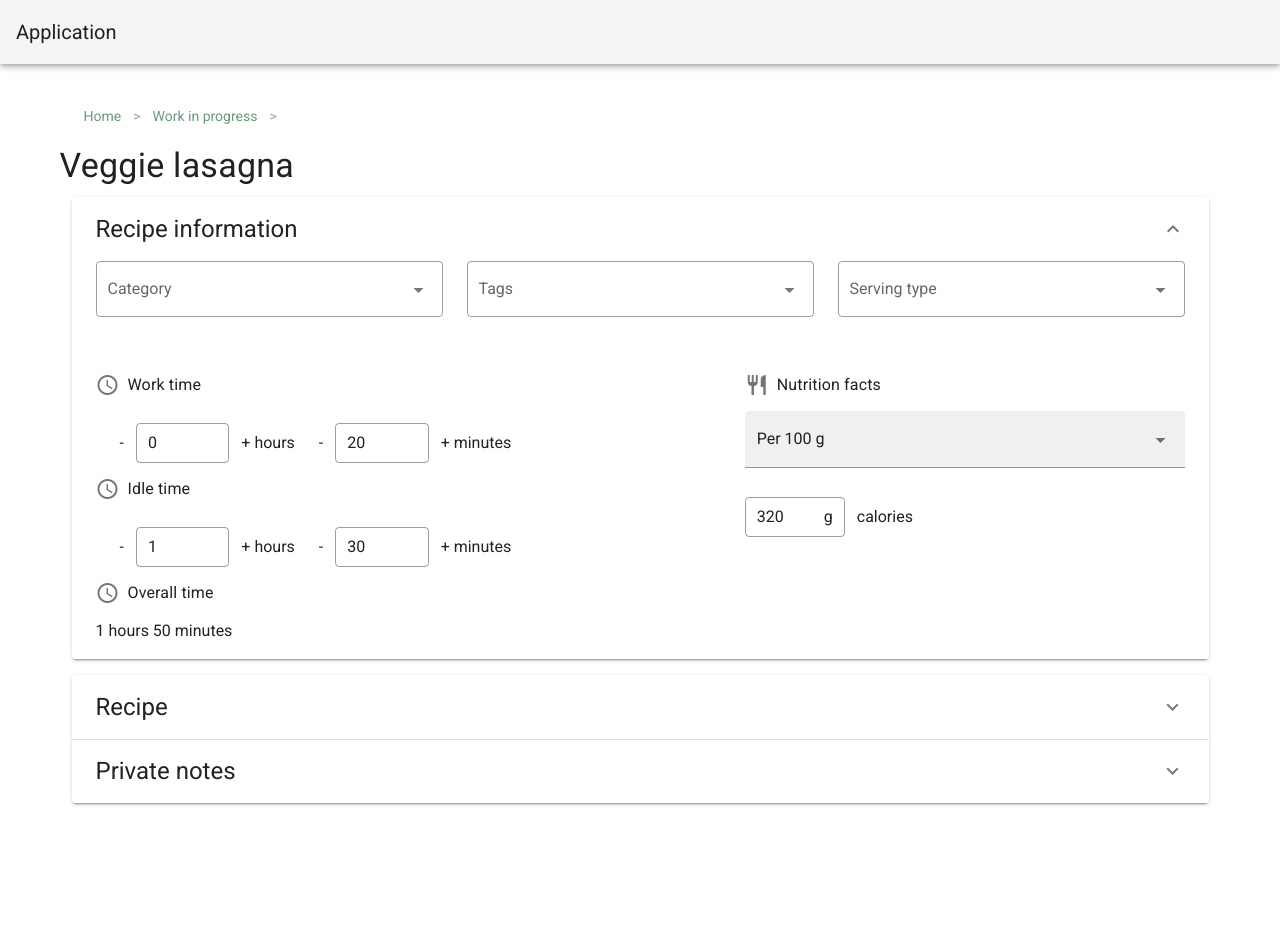
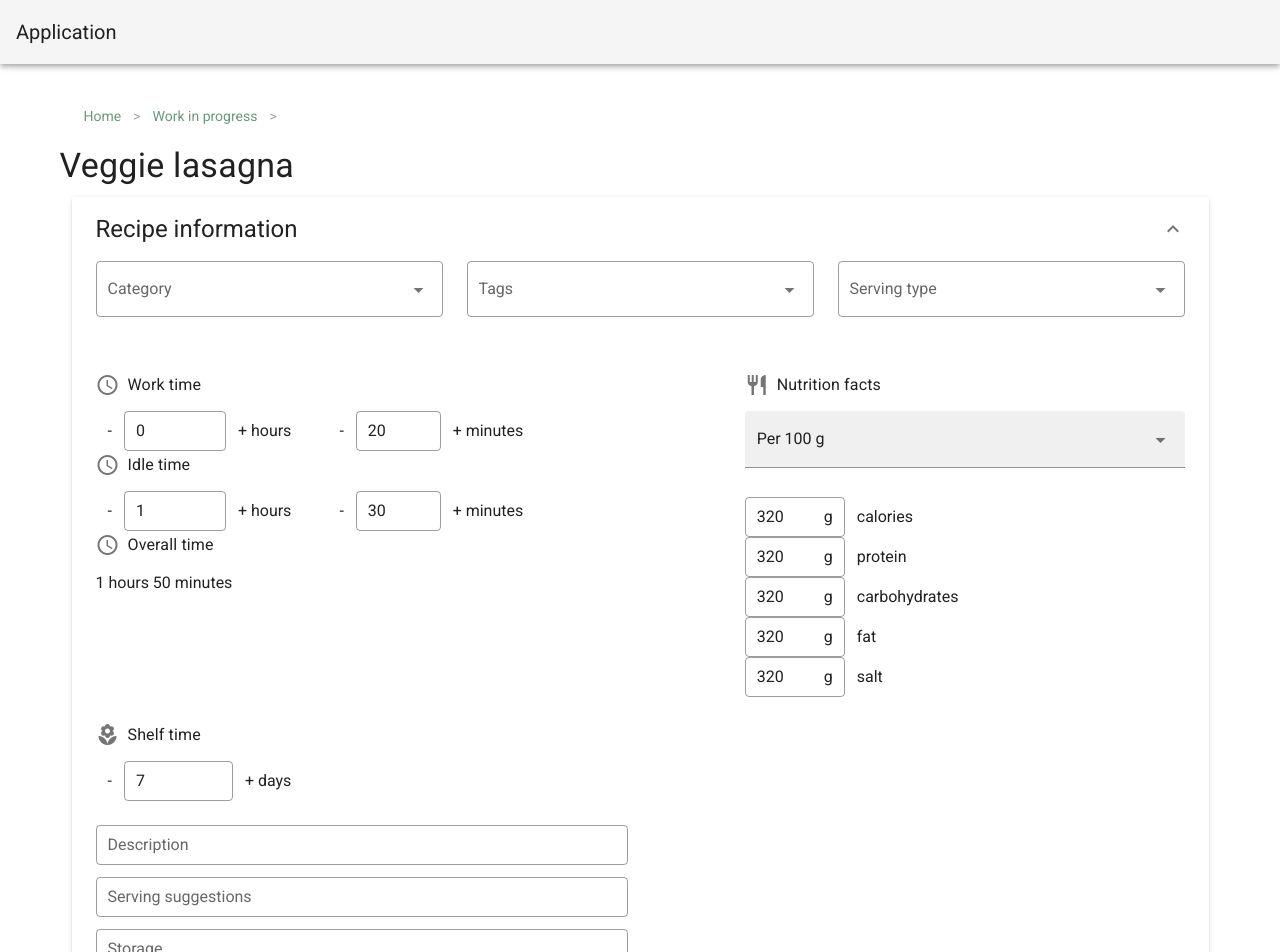
Before and after one commit to camillagejl/re-cpo, a Vue app: page /edit-recipe in a window 1280 px wide. Shown: the top 952 px of the page. Before the commit the page ends 839 px from the top, so only its background shows below. Built offline with nearby package versions, Linux system fonts and the light colour scheme.

Commit message:
Added all fields to Recipe information, but still missing some styling and connecting it to Store

```diff
--- a/src/components/NutritionInput.vue
+++ b/src/components/NutritionInput.vue
@@ -20,7 +20,7 @@
     </v-text-field>
 
     <p class="mx-3 mb-0">
-      calories
+      {{ name }}
     </p>
 
   </v-container>
@@ -29,18 +29,10 @@
 <script>
 export default {
   name: "NutritionInput",
-  // data: () => ({
-  //   value: 1001
-  // }),
   props:
     {
-      value: String
+      value: String,
+      name: String
   },
-  methods: {
-    oninput(e) {
-      console.log(e)
-      // $emit('input', $event.target.value)
-    }
-  }
 };
 </script>
--- a/src/views/EditRecipe.vue
+++ b/src/views/EditRecipe.vue
@@ -69,7 +69,8 @@
                       :text="'Work time'"
                     ></IconHeader>
 
-                    <v-container class="d-flex align-center">
+                    <v-row>
+                      <v-col cols="6" class="d-flex align-center">
                         <p class="mx-3 mb-0">
                           -
                         </p>
@@ -88,6 +89,10 @@
                         <p class="mx-3 mb-0">
                           + hours
                         </p>
+
+                      </v-col>
+
+                      <v-col cols="6" class="d-flex align-center">
 
                         <p class="mx-3 mb-0">
                           -
@@ -109,7 +114,9 @@
                           + minutes
                         </p>
 
-                    </v-container>
+                      </v-col>
+
+                    </v-row>
                   </v-container>
 
                   <v-container class="pa-0">
@@ -118,7 +125,8 @@
                       :text="'Idle time'"
                     ></IconHeader>
 
-                    <v-container class="d-flex align-center">
+                    <v-row>
+                      <v-col cols="6" class="d-flex align-center">
                         <p class="mx-3 mb-0">
                           -
                         </p>
@@ -137,7 +145,9 @@
                         <p class="mx-3 mb-0">
                           + hours
                         </p>
+                      </v-col>
 
+                      <v-col cols="6" class="d-flex align-center">
                         <p class="mx-3 mb-0">
                           -
                         </p>
@@ -158,7 +168,8 @@
                           + minutes
                         </p>
 
-                    </v-container>
+                      </v-col>
+                    </v-row>
                   </v-container>
 
                   <v-container class="pa-0">
@@ -170,6 +181,7 @@
                     {{ overallTime }}
 
                   </v-container>
+
                 </v-col>
 
                 <v-spacer></v-spacer>
@@ -186,43 +198,96 @@
                     v-model="nutritionUnit"
                   ></v-select>
 
-                  <!--                  <v-container class="d-flex align-center pa-0">-->
-                  <!--                    <v-text-field-->
-                  <!--                      v-model="calories"-->
-                  <!--                      style="max-width: 100px"-->
-                  <!--                      outlined-->
-                  <!--                      dense-->
-                  <!--                      type="number"-->
-                  <!--                      min="0"-->
-                  <!--                      hide-details-->
-                  <!--                    >-->
-                  <!--                      <p-->
-                  <!--                        class="pt-1 ma-0"-->
-                  <!--                        slot="append"-->
-                  <!--                      >-->
-                  <!--                        g-->
-                  <!--                      </p>-->
-                  <!--                    </v-text-field>-->
-
-                  <!--                    <p class="mx-3 mb-0">-->
-                  <!--                      calories-->
-                  <!--                    </p>-->
-
-                  <!--                  </v-container>-->
-
                   <NutritionInput
                     v-model="calories"
+                    :name="'calories'"
                   ></NutritionInput>
+                  <NutritionInput
+                    v-model="protein"
+                    :name="'protein'"
+                  ></NutritionInput>
+                  <NutritionInput
+                    v-model="carbohydrates"
+                    :name="'carbohydrates'"
+                  ></NutritionInput>
+                  <NutritionInput
+                    v-model="fat"
+                    :name="'fat'"
+                  ></NutritionInput>
+                  <NutritionInput
+                    v-model="salt"
+                    :name="'salt'"
+                  ></NutritionInput>
+                </v-col>
+              </v-row>
 
-                  <!--                  calories: 320,-->
-                  <!--                  protein: 320,-->
-                  <!--                  carbohydrates: 320,-->
-                  <!--                  fat: 320,-->
-                  <!--                  salt: 320,-->
+              <v-row>
+                <v-col cols="5">
+                  <IconHeader
+                    :icon="'mdi-flower'"
+                    :text="'Shelf time'"
+                  ></IconHeader>
+
+                  <v-row>
+                    <v-col cols="6" class="d-flex align-center">
+                      <p class="mx-3 mb-0">
+                        -
+                      </p>
+
+                      <v-text-field
+                        v-model="shelfTime"
+                        style="width: 10%"
+                        outlined
+                        dense
+                        type="number"
+                        min="0"
+                        hide-details
+                      >
+                      </v-text-field>
+
+                      <p class="mx-3 mb-0">
+                        + days
+                      </p>
+                    </v-col>
+                  </v-row>
+                </v-col>
+              </v-row>
+
+              <v-row>
+                <v-col cols="6">
+
+                    <v-text-field
+                      v-model="description"
+                      label="Description"
+                      outlined
+                      dense
+                      hide-details
+                      class="pb-3"
+                    >
+                    </v-text-field>
+
+                    <v-text-field
+                      v-model="servingSuggestions"
+                      label="Serving suggestions"
+                      outlined
+                      dense
+                      hide-details
+                      class="pb-3"
+                    >
+                    </v-text-field>
+
+                    <v-text-field
+                      v-model="storage"
+                      label="Storage"
+                      outlined
+                      dense
+                      hide-details
+                    >
+                    </v-text-field>
 
                 </v-col>
+              </v-row>
 
-              </v-row>
 
             </v-expansion-panel-content>
           </v-expansion-panel>
@@ -283,13 +348,18 @@ export default {
     workMinutes: 20,
     idleHours: 1,
     idleMinutes: 30,
+    shelfTime: 7,
+
+    description: null,
+    servingSuggestions: null,
+    storage: null,
 
     nutritionUnit: "Per 100 g",
-    calories: 320,
-    protein: 320,
-    carbohydrates: 320,
-    fat: 320,
-    salt: 320,
+    calories: "320",
+    protein: "320",
+    carbohydrates: "320",
+    fat: "320",
+    salt: "320",
 
     breadcrumbs: [
       {
```
Lines whose indentation alone changed are shown as unchanged.
